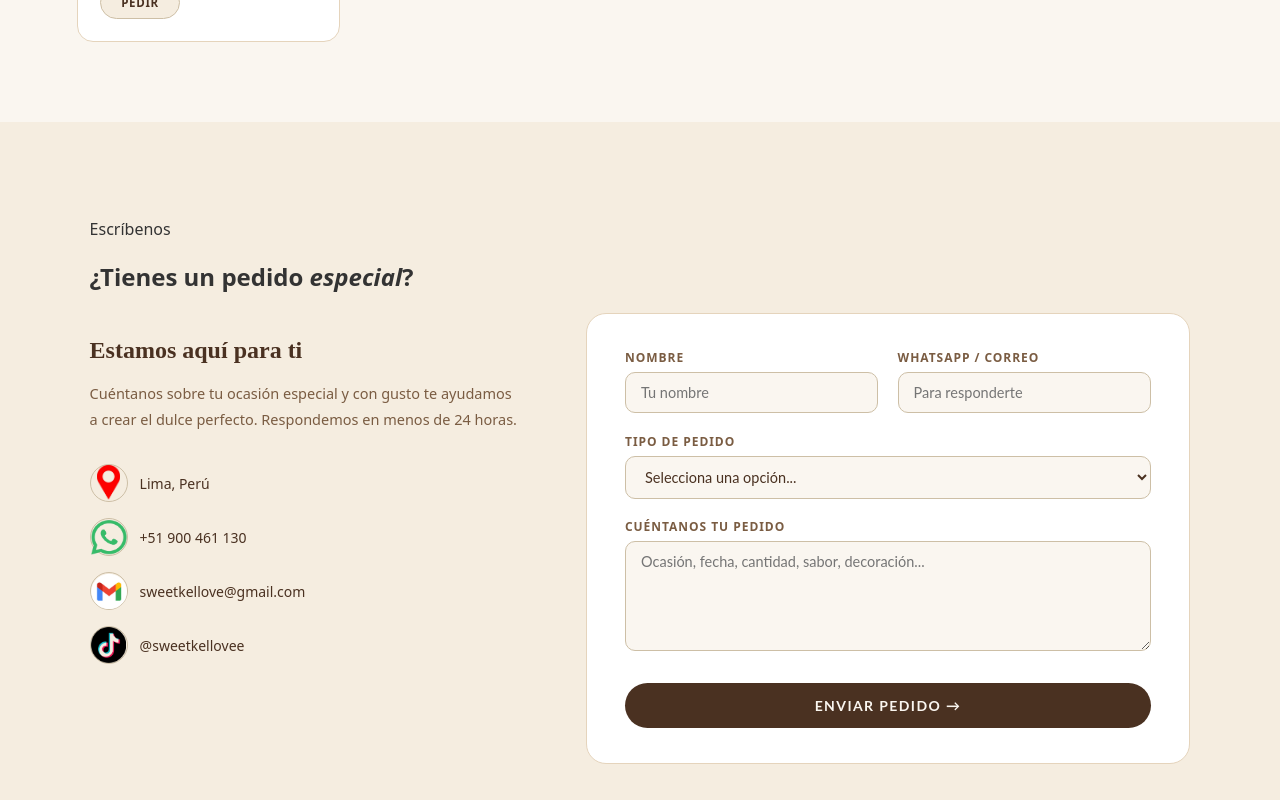
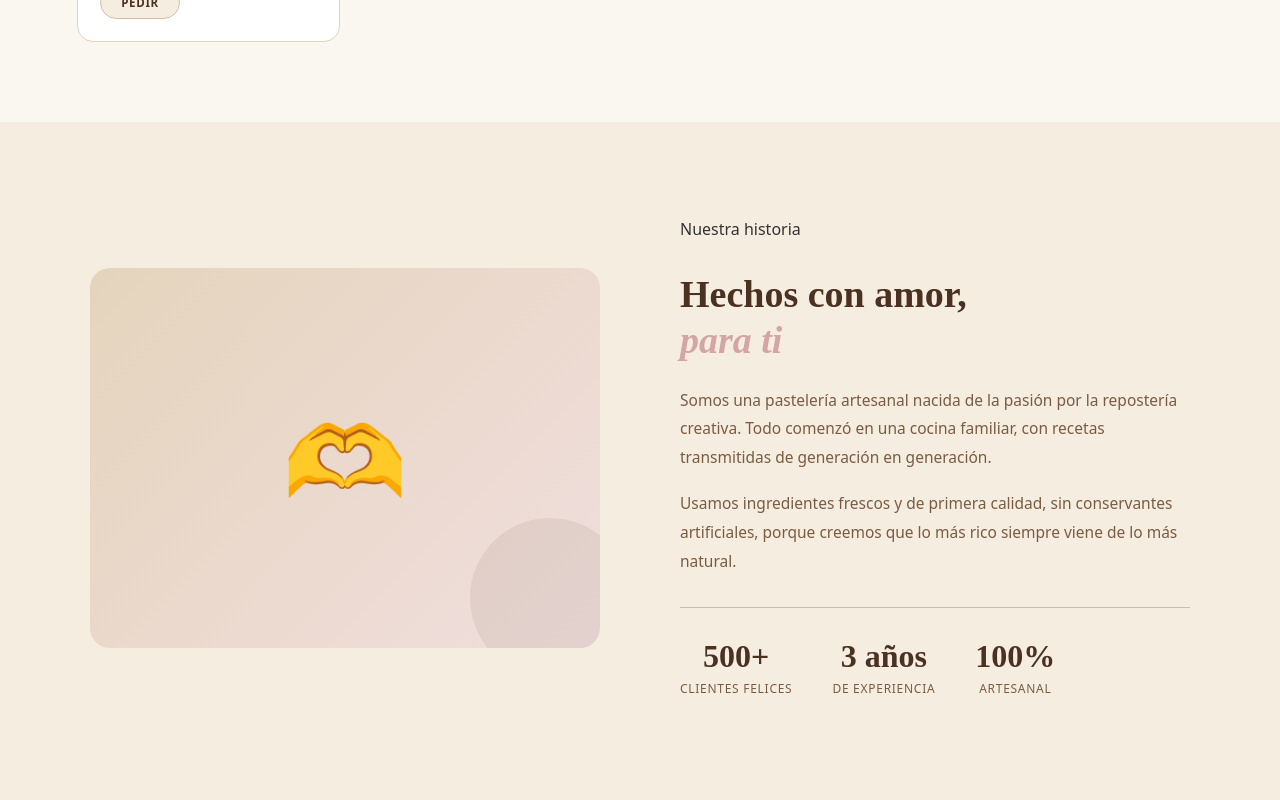
Before and after one commit to jairturinparedes27-boop/sweet-kellove, a React (Vite) app: page / in a window 1280 px wide. Shown: the part 2040-2840 px from the top of the page. Built offline with nearby package versions, Linux system fonts and the light colour scheme.

Commit message:
cracion de sobr nosotros

```diff
--- a/src/App.jsx
+++ b/src/App.jsx
@@ -4,6 +4,7 @@ import Navbar from './components/Navbar'
 import Footer from './components/Footer'
 import Contacto from './components/Contacto'
 import Products from './components/Products'
+import SobreNosotros from './components/Sobrenosotros'
 
 function App() {
   return (
@@ -11,6 +12,7 @@ function App() {
       <Navbar />
       <Hero />
       <Products />
+      <SobreNosotros />
       <Contacto />
       <Footer />
     </>
--- /dev/null
+++ b/src/styles/SobreNosotros.css
@@ -0,0 +1,101 @@
+/* ── SOBRE NOSOTROS ───────────────────────── */
+:root {
+  --beige:        #e5d4bc;
+  --beige-light:  #f5ede0;
+  --beige-dark:   #cdbfa6;
+  --marron:       #4a3121;
+  --marron-dark:  #2d1d14;
+  --marron-light: #7a5c42;
+  --rosa:         #d4a5a5;
+  --rosa-light:   #f0dede;
+  --crema:        #faf6f0;
+  --texto:        #4a3121;
+  --sombra:       rgba(74, 49, 33, 0.12);
+  --nav-h:        80px;
+}
+
+/* ── Sección: Sobre nosotros ───────────────────────── */
+#sobre_nosotros {
+  padding: 6rem 7%;
+  background: var(--beige-light);
+}
+
+.sobre-grid {
+  display: grid;
+  grid-template-columns: 1fr 1fr;
+  gap: 5rem;
+  align-items: center;
+}
+
+.sobre-visual {
+  background: linear-gradient(135deg, var(--beige) 0%, var(--rosa-light) 100%);
+  border-radius: 20px;
+  min-height: 380px;
+  display: flex;
+  align-items: center;
+  justify-content: center;
+  font-size: 100px;
+  position: relative;
+  overflow: hidden;
+}
+
+.sobre-visual::after {
+  content: '';
+  position: absolute;
+  bottom: -30px;
+  right: -30px;
+  width: 160px;
+  height: 160px;
+  border-radius: 50%;
+  background: rgba(74, 49, 33, 0.08);
+}
+
+.sobre-texto h2 {
+  font-family: 'Playfair Display', serif;
+  font-size: clamp(28px, 3.5vw, 38px);
+  font-weight: 700;
+  color: var(--marron);
+  line-height: 1.2;
+  margin-bottom: 1.4rem;
+}
+
+.sobre-texto h2 em {
+  font-style: italic;
+  color: var(--rosa);
+}
+
+.sobre-texto p {
+  font-size: 15.5px;
+  color: var(--marron-light);
+  line-height: 1.85;
+  margin-bottom: 1.1rem;
+}
+
+.stats-fila {
+  display: flex;
+  gap: 2.5rem;
+  margin-top: 2rem;
+  padding-top: 2rem;
+  border-top: 1px solid var(--beige-dark);
+}
+
+.stat-item {
+  text-align: center;
+}
+
+.stat-num {
+  display: block;
+  font-family: 'Playfair Display', serif;
+  font-size: 32px;
+  font-weight: 700;
+  color: var(--marron);
+  line-height: 1;
+  margin-bottom: 4px;
+}
+
+.stat-lbl {
+  font-size: 12px;
+  color: var(--marron-light);
+  letter-spacing: 0.06em;
+  text-transform: uppercase;
+}
```
